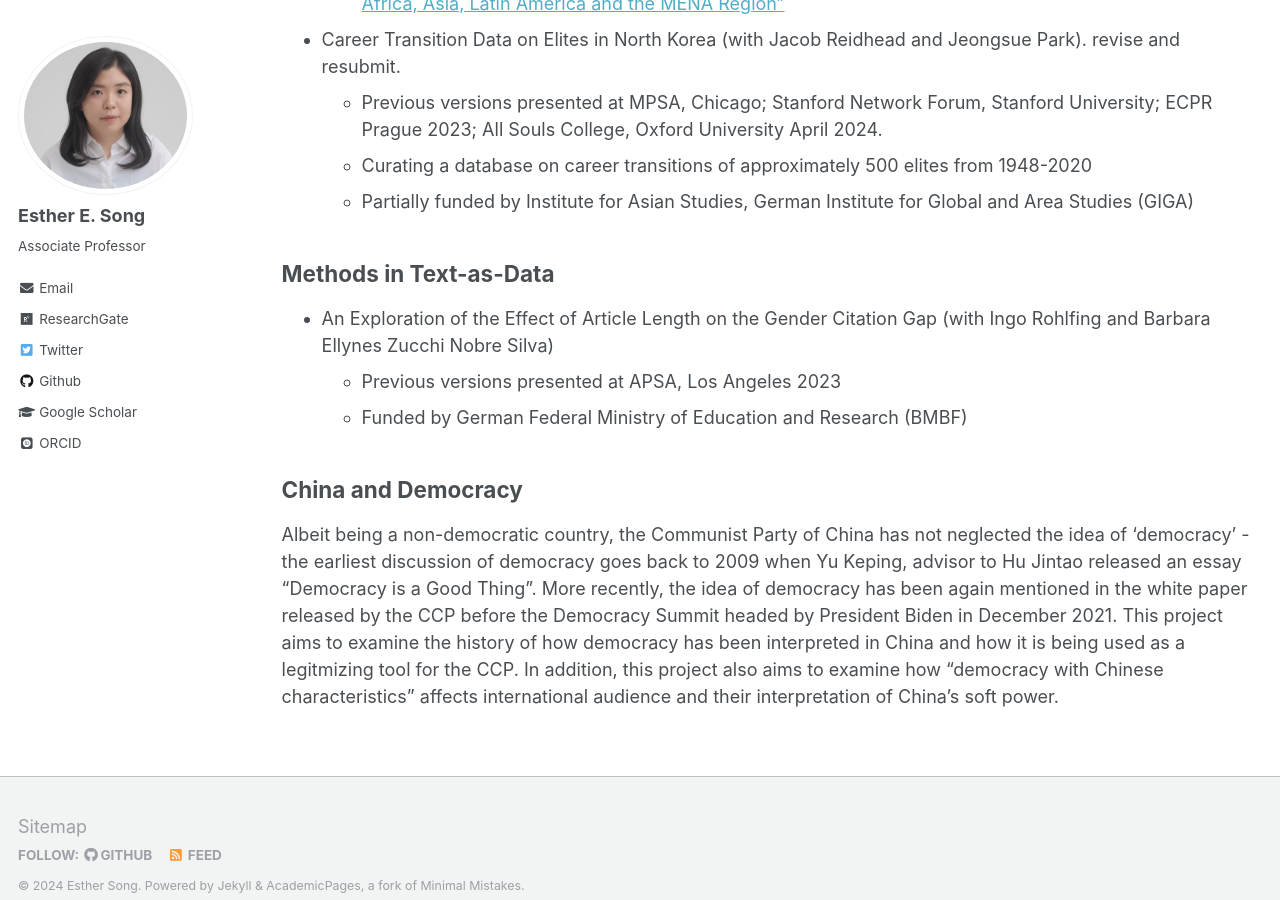
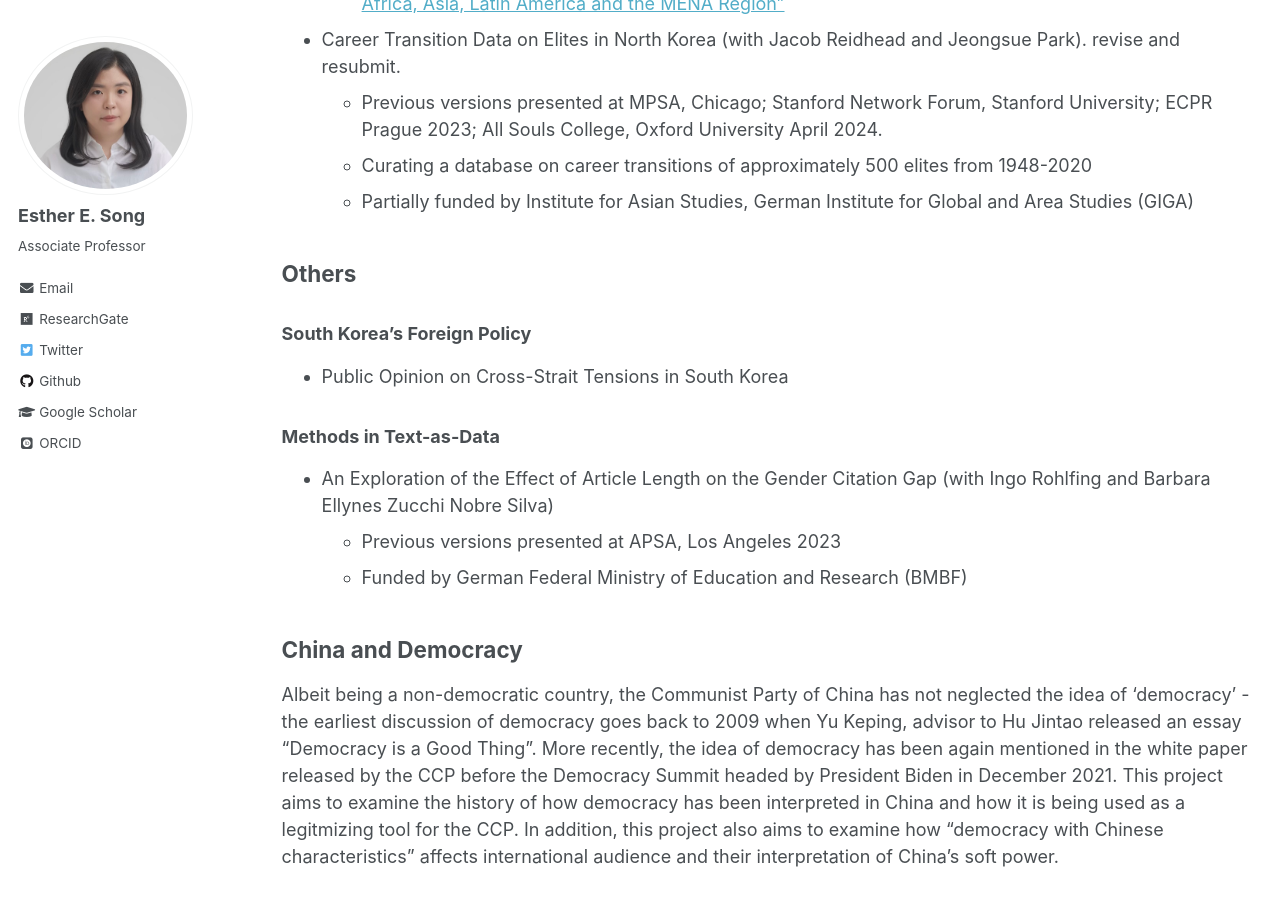
Before and after one commit to ehsong/ehsong.github.io, a Jekyll site: the page built from _pages/research.md, in a window 1280 px wide and 900 px high, scrolled down 4270 px. Built offline with Jekyll 4.4.1, drawn with Linux system fonts in a browser that asks for light colours; some web fonts are replaced.

Commit message:
Update research.md

```diff
--- a/_pages/research.md
+++ b/_pages/research.md
@@ -98,7 +98,13 @@ What explains the growth of the NGO sector in China during the recent decades? D
   * Curating a database on career transitions of approximately 500 elites from 1948-2020
   * Partially funded by Institute for Asian Studies, German Institute for Global and Area Studies (GIGA)
 
-## Methods in Text-as-Data
+## Others
+
+### South Korea's Foreign Policy
+
+* Public Opinion on Cross-Strait Tensions in South Korea
+
+### Methods in Text-as-Data
 
 * An Exploration of the Effect of Article Length on the Gender Citation Gap (with Ingo Rohlfing and Barbara Ellynes Zucchi Nobre Silva)
   * Previous versions presented at APSA, Los Angeles 2023
```
